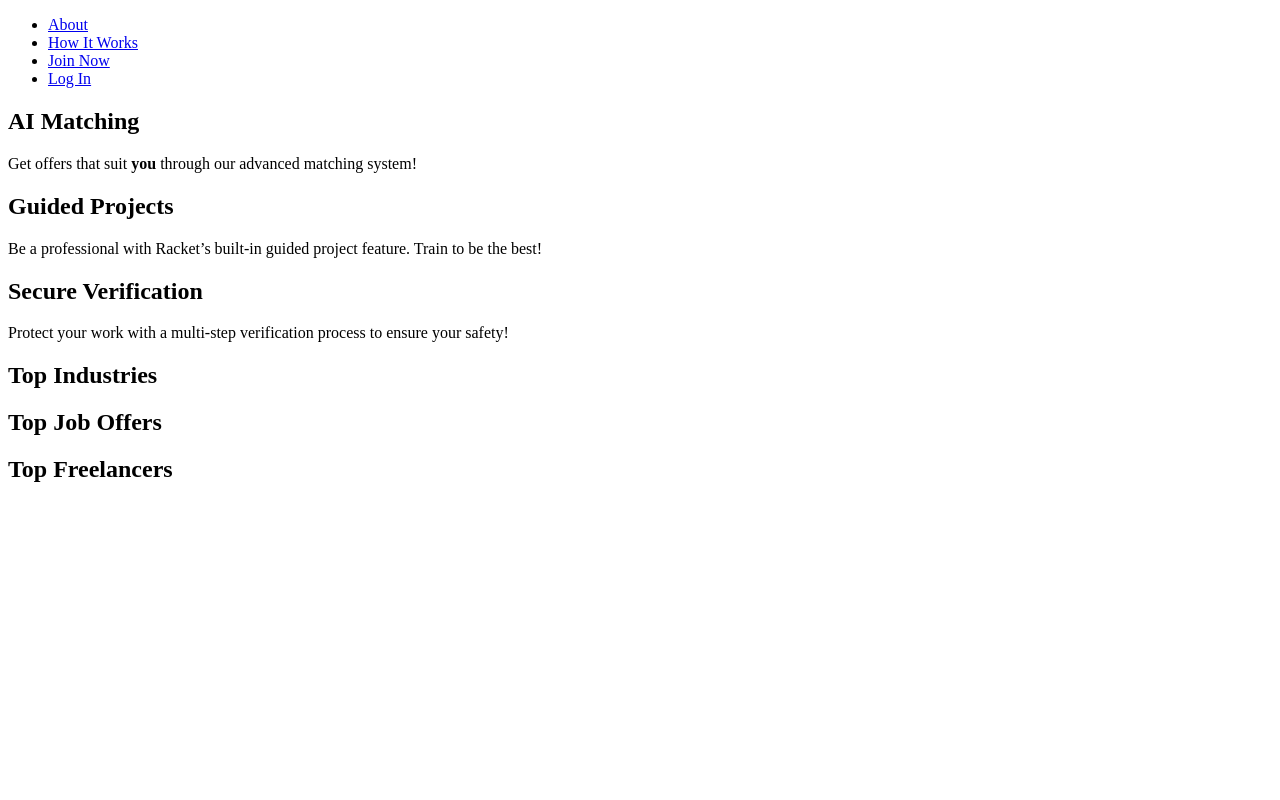
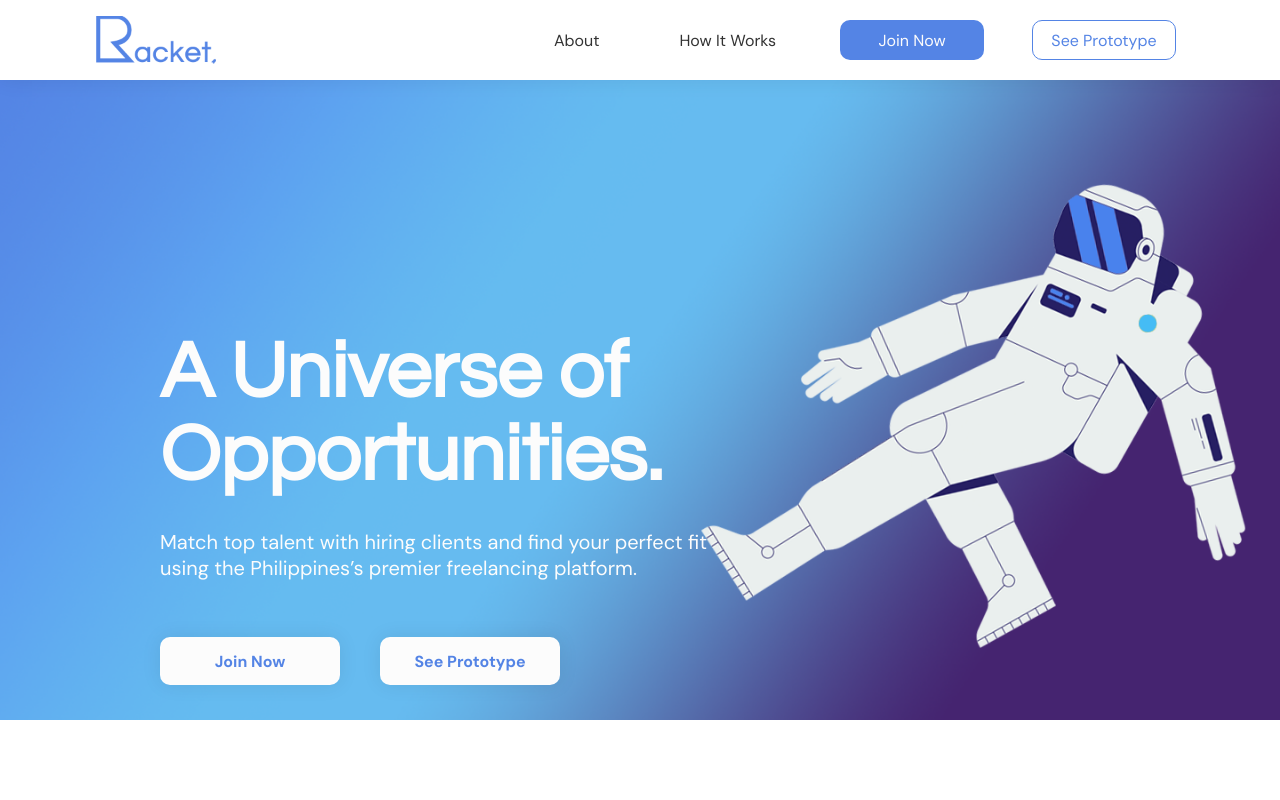
Before and after one commit to jtaningco/RacketPH, a plain HTML site: page public/landing.html in a window 1280 px wide. Shown: the top 800 px of the page. Drawn offline with Linux system fonts and the light colour scheme.

Commit message:
landing hero commit

```diff
--- /dev/null
+++ b/public/css/landing.css
@@ -0,0 +1,77 @@
+/* HERO LANDING */
+
+.hero-landing {
+    display: flex;
+    justify-content: flex-start;
+    align-items: center;
+    align-content: center;
+    height: 110vh;
+    width: 100vw;
+    background: url('../../static/backgrounds/landing-hero.png') no-repeat;
+    background-size: contain;
+    background-position: center top;
+}
+
+.hero-content {
+    display: flex;
+    flex-direction: column;
+    justify-content: center;
+    align-items: flex-start;
+    align-content: center;
+    width: 640px;
+    margin: 0 160px;
+}
+
+.hero-header {
+    width: 560px;
+    font-family: 'Questrial', sans-serif;
+    font-size: 80px;
+    letter-spacing: 5%;
+    color: var(--white);
+    margin: 16px 0;
+}
+
+.hero-body {
+    width: 90%;
+    font-family: 'DM Sans', sans-serif;
+    font-size: 20px;
+    font-weight: 400;
+    letter-spacing: 5%;
+    color: var(--white);
+    margin: 16px 0;
+}
+
+.hero-buttons {
+    display: flex;
+    justify-content: center;
+    align-items: center;
+    align-content: center;
+    margin: 40px 0;
+}
+
+.hero-btn {
+    -webkit-appearance: button;
+    -moz-appearance: button;
+    appearance: button;
+    width: 180px;
+    height: 48px;
+    border-radius: 10px;
+    margin-right: 40px;
+    display: flex;
+    justify-content: center;
+    align-items: center;
+    align-content: center;
+    text-align: center;
+    background: var(--white);
+    box-shadow: var(--normal-shadow);
+    color: var(--primary-blue);
+    text-decoration: none;
+    font-family: 'DM Sans', sans-serif;
+    font-weight: 700;
+    font-size: 16px;
+    transition: all 0.3s ease-in-out;
+}
+
+.hero-btn:hover {
+    box-shadow: var(--hover-shadow);
+}
--- a/public/landing.html
+++ b/public/landing.html
@@ -3,19 +3,22 @@
 <head>
   <meta charset="UTF-8">
   <meta name="viewport" content="width=device-width; initial-scale=1.0; maximum-scale=1.0;">
+  <link rel="stylesheet" href="./css/main.css">
+  <link rel="stylesheet" href="./css/landing.css">
+  <link rel="stylesheet" href="https://use.fontawesome.com/releases/v5.15.1/css/all.css" integrity="sha384-vp86vTRFVJgpjF9jiIGPEEqYqlDwgyBgEF109VFjmqGmIY/Y4HV4d3Gp2irVfcrp" crossorigin="anonymous">
   <title>Racket PH</title>
 </head>
 <body>
 
   <!-- NAVBAR -->
   <nav class="navbar">
-    <div class="nav-logo"></div>
+    <div class="nav-logo"><a href="#" class="nav-link"><img src="../static/logos/Main_Purple.png" alt="Racket PH Logo" class="logo"></a></div>
     <div class="nav-menu">
       <ul class="nav-items">
-        <li class="nav-item"><a href="#">About</a></li>
-        <li class="nav-item"><a href="#">How It Works</a></li>
-        <li class="nav-item"><a href="#">Join Now</a></li>
-        <li class="nav-item"><a href="#">Log In</a></li>
+        <li class="nav-item"><a href="#" class="nav-link">About</a></li>
+        <li class="nav-item"><a href="#" class="nav-link">How It Works</a></li>
+        <li class="nav-btn-1"><a href="#" class="btn-1-link">Join Now</a></li>
+        <li class="nav-btn-2"><a href="#" class="btn-2-link">See Prototype</a></li>
       </ul>
     </div>
   </nav>
@@ -23,12 +26,21 @@
   <!-- HERO CONTAINER -->
   <section class="hero-landing">
     <div class="hero-content">
+      <h1 class="hero-header">A Universe of Opportunities.</h1>
+      <p class="hero-body">Match top talent with hiring clients and find your perfect fit
+        using the Philippines’s premier freelancing platform.</p>
+      <div class="hero-buttons">
+        <a href="" class="hero-btn">Join Now</a>
+        <a href="" class="hero-btn">See Prototype</a>
+      </div>
     </div>
   </section>
 
   <!-- 3 USPS -->
   <section class="usp-landing">
     <div class="usp-container">
+
+      <h2 class="usp-title"></h2>
 
       <div class="usp-card">
         <h1 class="usp-header">AI Matching</h2>
@@ -104,5 +116,38 @@
     </div>
   </section>
 
+    <!-- FOOTER -->
+    <footer class="footer">
+      <div class="footer-content">
+        <div class="footer-line"></div>
+        <div class="footer-logo"><img src="../static/logos/Main_Purple.png" alt="Racket PH Logo" class="logo"></div>
+
+        <div class="footer-links">
+          <ul class="footer-items">
+            <li class="footer-item"><a href="" class="footer-link">About</a></li>
+            <li class="footer-item"><a href="" class="footer-link">How It Works</a></li>
+            <li class="footer-item"><a href="" class="footer-link">Join Now</a></li>
+            <li class="footer-item"><a href="" class="footer-link">See Prototype</a></li>
+          </ul>
+        </div>
+
+        <div class="footer-icons">
+          <ul class="footer-items">
+            <li class="footer-icon"><a href="https://facebook.com/wherediscoveryawaits"><img src="../static/logos/fb.png" alt="Facebook"></a></li>
+            <li class="footer-icon"><a href="https://instagram.com/racketph"><img src="../static/logos/ig.png" alt="Instagram"></a></li>
+            <li class="footer-icon"><a href="https://www.linkedin.com/company/racketph/"><img src="../static/logos/linkedin.png" alt="LinkedIn"></a></li>
+          </ul>
+        </div>
+
+        <div class="footer-texts">
+          <ul class="footer-items">
+            <li class="footer-text">Privacy Policy</li>
+            <li class="footer-text">Terms and Conditions</li>
+            <li class="footer-text">© 2020 Racket PH</li>
+          </ul>
+        </div>
+
+      </div>
+    </footer>
 </body>
 </html>
```
Also changed, not shown: public/index.html (+2 -2 lines), static/backgrounds/landing-hero.png (added).
